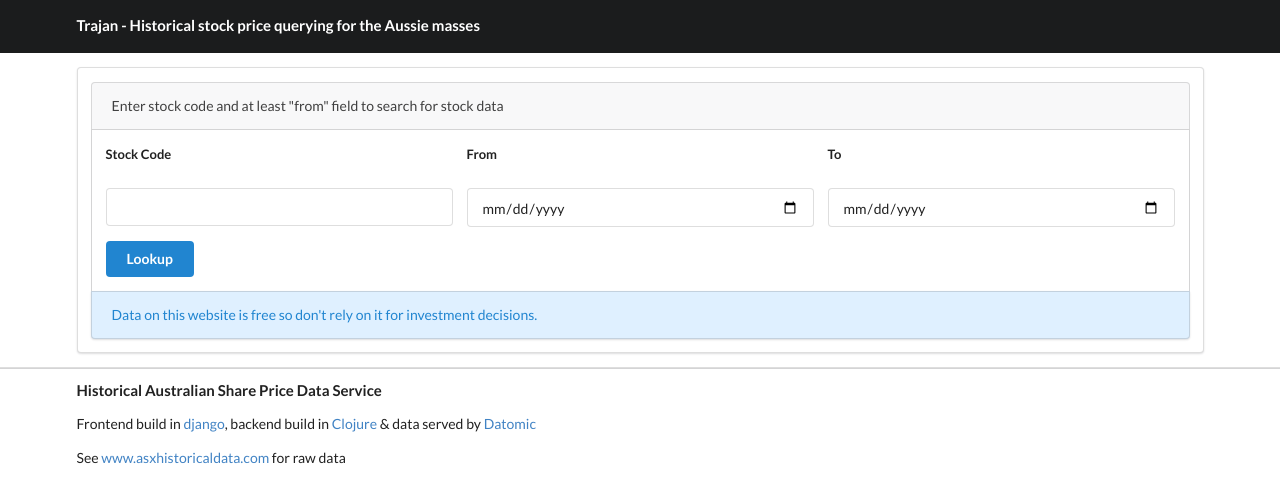
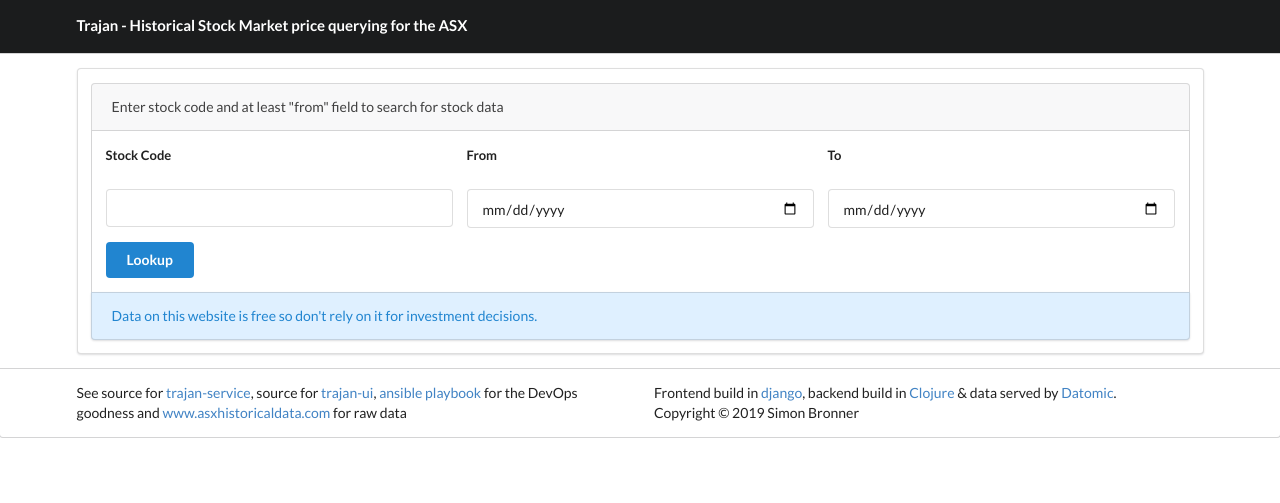
Before and after one commit to simonbronner/trajan-ui, a Django app: page / in a window 1280 px wide. Shown: the top 503 px of the page. Run offline with Django 3.2, Linux system fonts and the light colour scheme.

Commit message:
Added source locations to page footer

```diff
--- a/trajan/templates/trajan/index.html
+++ b/trajan/templates/trajan/index.html
@@ -3,15 +3,15 @@
 
 <link rel="stylesheet" type="text/css" href="{% static 'trajan/semantic.min.css' %}">
 
-<div class="ui inverted vertical header segment">
+<div class="ui vertical header segment inverted">
   <div class="ui container">
     <div class="column">
-      <h4 class="ui inverted header">Trajan - Historical stock price querying for the Aussie masses</h4>
+      <h4 class="ui header inverted">Trajan - Historical Stock Market price querying for the ASX</h4>
     </div>
   </div>
 </div>
 
-<div class="ui vertical stripe segment">
+<div class="ui vertical segment attached">
 
   {% if error_message %}
   <div class="ui error message">
@@ -104,12 +104,13 @@
 
 </div>
 
-<div class="ui vertical footer segment attached">
-  <div class="ui container">
+<div class="ui segment bottom attached">
+  <div class="ui two column grid container">
     <div class="column">
-      <h4 class="ui header">Historical Australian Share Price Data Service</h4>
-      <p>Frontend build in <a href="https://www.djangoproject.com/">django</a>, backend build in <a href="https://clojure.org">Clojure</a> & data served by <a href="https://www.datomic.com/">Datomic</a></p>
-      <p>See <a href="https://www.asxhistoricaldata.com">www.asxhistoricaldata.com</a> for raw data</p>
+      <p>See source for <a href="https://github.com/sxb8au/trajan">trajan-service</a>, source for <a href="https://github.com/sxb8au/trajan-ui">trajan-ui</a>, <a href="https://github.com/sxb8au/ansible-trajan">ansible playbook</a> for the DevOps goodness and <a href="https://www.asxhistoricaldata.com">www.asxhistoricaldata.com</a> for raw data</p>
+    </div>
+    <div class="column">
+      <p>Frontend build in <a href="https://www.djangoproject.com/">django</a>, backend build in <a href="https://clojure.org">Clojure</a> & data served by <a href="https://www.datomic.com/">Datomic</a>. <br/> Copyright &copy; 2019 Simon Bronner</p>
     </div>
   </div>
 </div>
```
